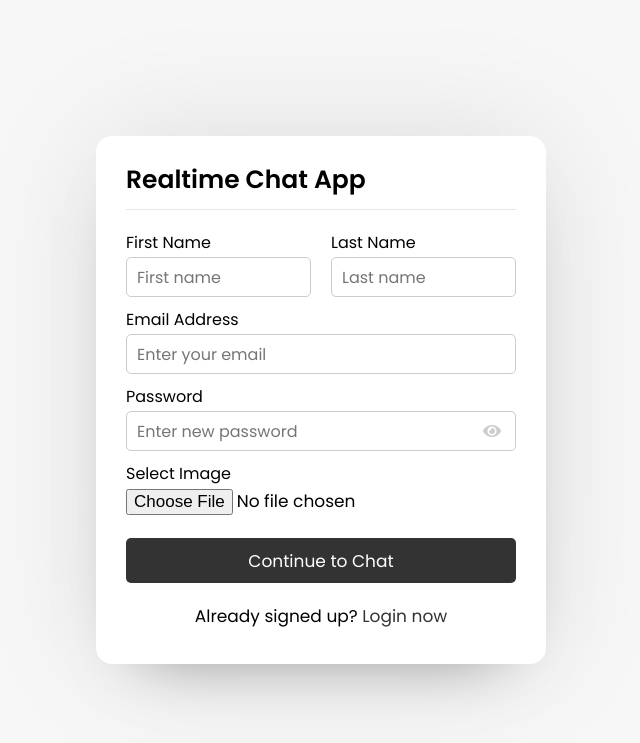
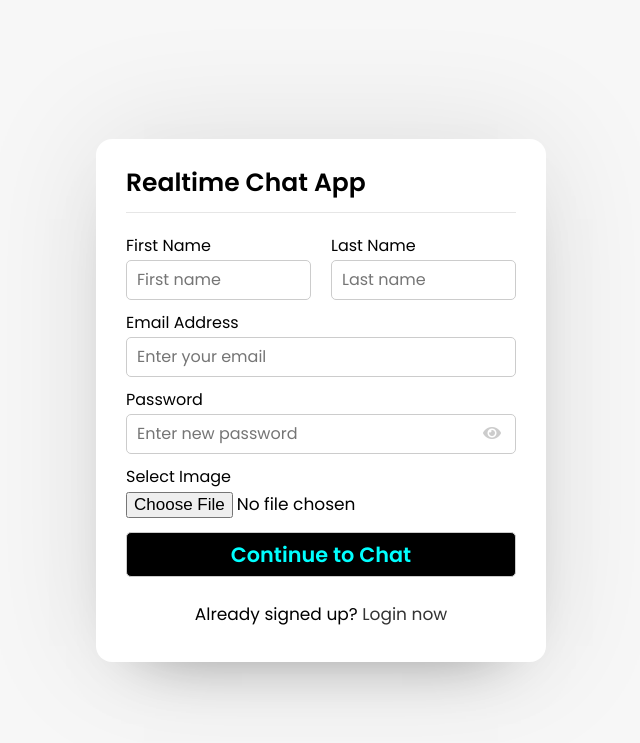
Before and after one commit to tcotidiane33/ChatBox.io, a PHP site: page / in a window 1280 px wide. Shown: the top 743 px of the page, without its empty margins (319-959 px from the left). Run offline with PHP 8.4, Linux system fonts and the light colour scheme.

Commit message:
update v2

```diff
--- a/chat.php
+++ b/chat.php
@@ -5,6 +5,7 @@
     header("location: login.php");
   }
 ?>
+ <!-- coding By tcotidiane33 -->
 <?php include_once "header.php"; ?>
 <body>
   <div class="wrapper">
--- a/header.php
+++ b/header.php
@@ -1,5 +1,5 @@
 <!DOCTYPE html>
-<!-- Coding By CodingNepal - youtube.com/codingnepal -->
+<!-- coding By tcotidiane33  -->
 <html lang="en">
 <head>
   <meta charset="UTF-8">
--- a/index.php
+++ b/index.php
@@ -1,3 +1,4 @@
+ <!-- coding By tcotidiane33 -->
 <?php
   session_start();
   if(isset($_SESSION['unique_id'])){
--- a/login.php
+++ b/login.php
@@ -1,4 +1,5 @@
-<?php
+ <!-- coding By tcotidiane33 -->
+ <?php
   session_start();
   if(isset($_SESSION['unique_id'])){
     header("location: users.php");
--- a/php/config.php
+++ b/php/config.php
@@ -1,3 +1,4 @@
+ <!-- coding By tcotidiane33 -->
 <?php
   $hostname = "localhost";
   $username = "root";
--- a/php/data.php
+++ b/php/data.php
@@ -1,3 +1,4 @@
+ <!-- coding By tcotidiane33 -->
 <?php
     while($row = mysqli_fetch_assoc($query)){
         $sql2 = "SELECT * FROM messages WHERE (incoming_msg_id = {$row['unique_id']}
--- a/php/get-chat.php
+++ b/php/get-chat.php
@@ -1,3 +1,4 @@
+ <!-- coding By tcotidiane33 -->
 <?php
     session_start();
     if(isset($_SESSION['unique_id'])){
--- a/php/insert-chat.php
+++ b/php/insert-chat.php
@@ -1,3 +1,4 @@
+ <!-- coding By tcotidiane33 -->
 <?php
     session_start();
     if(isset($_SESSION['unique_id'])){
--- a/php/login.php
+++ b/php/login.php
@@ -1,3 +1,4 @@
+ <!-- coding By tcotidiane33 -->
 <?php
     session_start();
     include_once "config.php";
--- a/php/logout.php
+++ b/php/logout.php
@@ -1,3 +1,4 @@
+ <!-- coding By tcotidiane33 -->
 <?php
     session_start();
     if(isset($_SESSION['unique_id'])){
--- a/php/search.php
+++ b/php/search.php
@@ -1,3 +1,4 @@
+ <!-- coding By tcotidiane33 -->
 <?php
     session_start();
     include_once "config.php";
--- a/php/signup.php
+++ b/php/signup.php
@@ -1,3 +1,4 @@
+ <!-- coding By tcotidiane33 -->
 <?php
     session_start();
     include_once "config.php";
--- a/php/users.php
+++ b/php/users.php
@@ -1,3 +1,4 @@
+ <!-- coding By tcotidiane33 -->
 <?php
     session_start();
     include_once "config.php";
--- a/style.css
+++ b/style.css
@@ -1,3 +1,4 @@
+/* <!-- coding By tcotidiane33 --> */
 @import url('https://fonts.googleapis.com/css2?family=Poppins:wght@200;300;400;500;600;700&display=swap');
 *{
   margin: 0;
@@ -79,14 +80,19 @@ body{
   font-size: 17px;
 }
 .form form .button input{
-  height: 45px;
-  border: none;
-  color: #fff;
-  font-size: 17px;
-  background: #333;
-  border-radius: 5px;
-  cursor: pointer;
-  margin-top: 13px;
+  margin-top: 18px;
+    height: 45px;
+    font-weight: 600;
+    border-radius: 5px;
+    cursor: pointer;
+    width: 100%;
+    padding: 0 10px;
+    border: 1px solid #ccc;
+    border-radius: 5px;
+    margin: 4px 0;
+    color: aqua !important;
+    font-size: 1.3rem;
+    background-color: #000 !important;
 }
 .form form .field i{
   position: absolute;
```
Also changed, not shown: readme.md (added).
